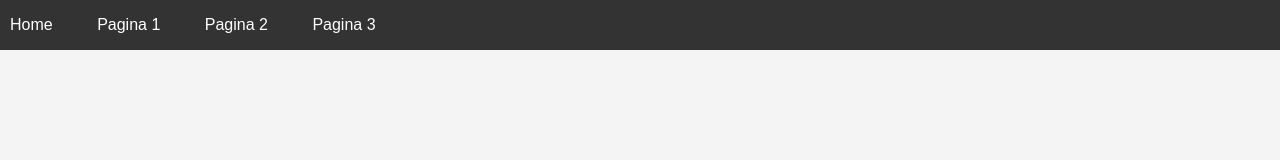
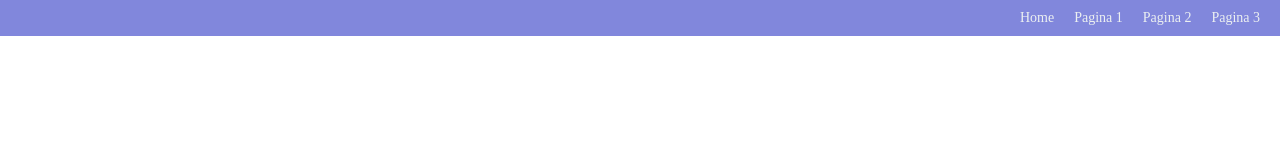
Before and after one commit to Thomas-Evangelista/Aula_Menus, a plain HTML site: page src/menu-2.html in a window 1280 px wide. Drawn offline with Linux system fonts and the light colour scheme.

Commit message:
Segundo menu

```diff
--- /dev/null
+++ b/css/style-Menu-2.css
@@ -0,0 +1,56 @@
+/* Style para a barra de navegação*/
+nav{
+    width: 100%;
+    top: 0;
+    left: 0;
+    position: fixed;
+    display: flex;
+    justify-content: right;
+    font-size: 20px;
+    transition: ease-in 1s;
+    background-color: #8187dc;
+}
+
+/* Estilizando o menu de navegação */
+nav ul{
+    margin: 0;
+    display: flex;
+    align-items: center;
+    margin-right: 10px;
+    list-style: none;
+}
+
+/* Estilizando os itens do menu de navegação */
+nav ul li{
+    display: inline-block;
+}
+
+/* Estilizando os links do menu de navegação */
+nav ul li a{
+    padding: 10px;
+    color: #ecf0f1;
+    font-size: 14px;
+    text-align: center;
+    display: block;
+    text-decoration: none;
+}
+
+/* Efeito de hover nos links do menu de navegação */
+nav ul:nth-child(1) li a:hover{
+    color: #9fa0ff;
+    background-color: #ecf0f1;
+    border-bottom: 1px solid #8187dc;
+    transform: scale(1.1);
+    transition: 1s;
+}
+
+/* Estilizando o ícone do menu de navegação */
+nav ul i{
+    display: flex;
+    justify-items: center;
+    justify-content: center;
+    align-items: center;
+    right: 0;
+    font-size: 22px;
+    color: rgba(255, 255, 255, 0.747);
+}
--- a/index.html
+++ b/src/menu-2.html
@@ -3,7 +3,7 @@
 <head>
     <meta charset="UTF-8">
     <meta name="viewport" content="width=device-width, initial-scale=1.0">
-    <link rel="stylesheet" href="./css/style.css">
+    <link rel="stylesheet" href="../css/style-Menu-2.css">
     <title>Aula Menu</title>
 </head>
 <body>
```
Also changed, not shown: src/index.html (added, +26 -0 lines).
